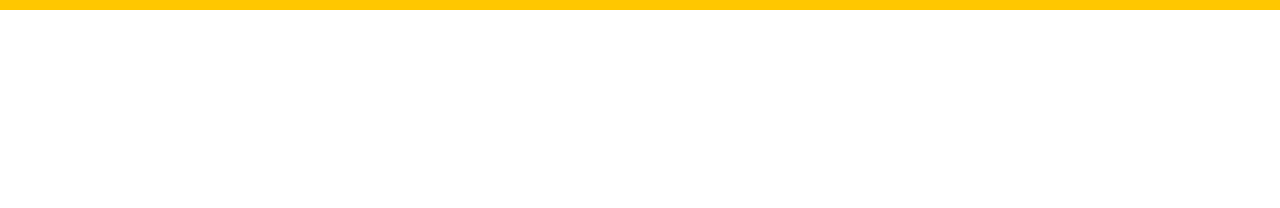
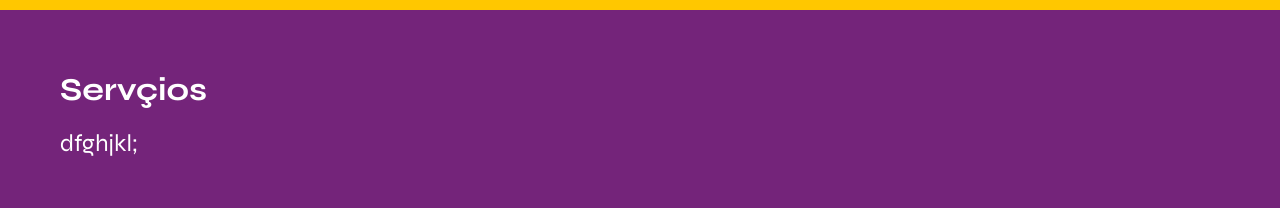
Before and after one commit to LyanBrito/sdd-rebranding.vite, a React (Vite) app: page / in a window 1280 px wide. Shown: the part 6468-6676 px from the top of the page. Before the commit the page ends 6478 px from the top, so only its background shows below. Built offline with nearby package versions, Linux system fonts and the light colour scheme; a web font is replaced by a local one.

Commit message:
feat: added new componnet to app

```diff
--- a/src/App.tsx
+++ b/src/App.tsx
@@ -4,6 +4,7 @@
 import * as I from "./assets/icons/Icons.tsx";
 import ProjectsContainer from "./components/projects/ProjectsContainer.tsx";
 import QuoteComponent from "./components/Carousel.tsx";
+import ServicesSection from "./components/services/ServicesSection.tsx";
 
 export default function App() {
 
@@ -24,6 +25,7 @@
             </S.HeroContent>
             <QuoteComponent />
             <ProjectsContainer/>
+            <ServicesSection />
         </S.PageContainer>
     )
 }
```
